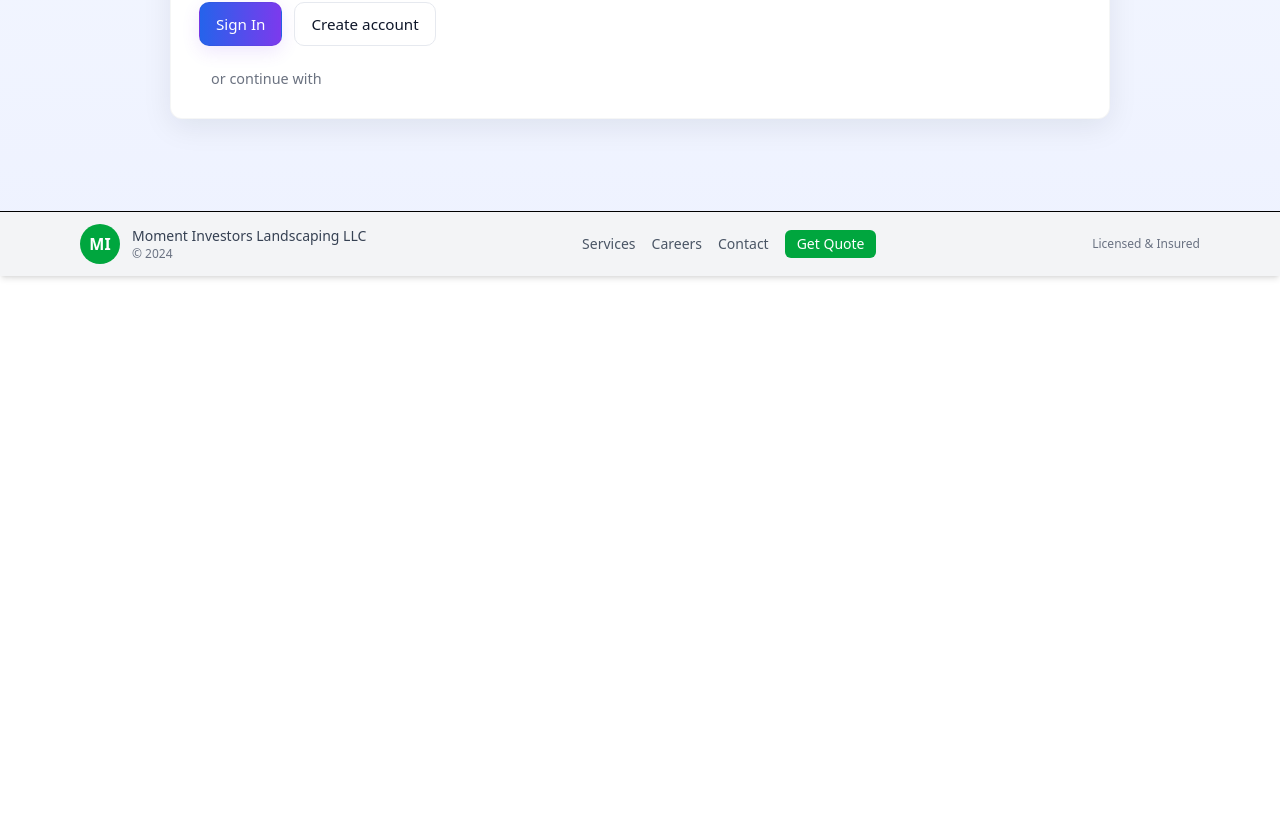
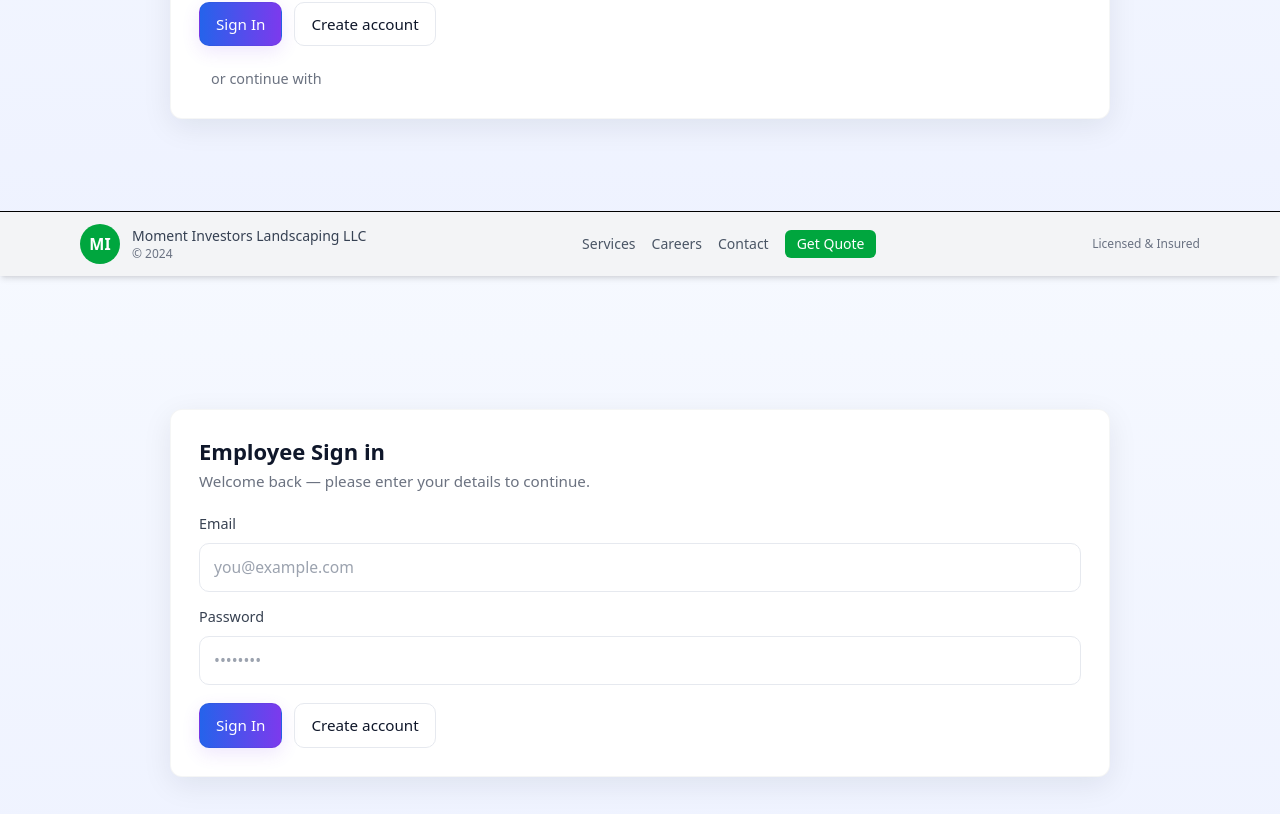
Before and after one commit to S-moman/capstone-project-landscaping-site, a React app in the folder frontend/: page /login in a window 1280 px wide. Shown: the part 524-1338 px from the top of the page. Before the commit the page ends 800 px from the top, so only its background shows below. Built offline with nearby package versions, Linux system fonts and the light colour scheme; no server answers; the HTML template or start-up script is replaced by a standard one.

Commit message:
employee login

```diff
--- /dev/null
+++ b/frontend/src/components/EmployeeLogin.jsx
@@ -0,0 +1,112 @@
+import { useState, useRef } from "react";
+import { BASE_URL, EMPLOYEE_URL } from "./App";
+import { useNavigate } from "react-router";
+import { Link } from "react-router";
+
+
+export default function EmployeeLogin({ setUser }) {
+  const [email, setEmail] = useState("");
+  const [password, setPassword] = useState("");
+   const navigate = useNavigate();
+  const emailRef = useRef(null);
+  const passwordRef = useRef(null);
+
+  async function handleLogin(e) {
+      e.preventDefault();
+      if (!email || !password) return postMessage("Please fill all the fields");
+      const user = {
+        email: emailRef.current.value,
+        password: passwordRef.current.value,
+      };
+      try {
+        const response = await fetch(`${BASE_URL}/login`, {
+          method: "POST",
+          body: JSON.stringify(user),
+          headers: {
+            "Content-Type": "application/json",
+          },
+        });
+        const userLoggedin = await response.json();
+        console.log(userLoggedin);
+        if (userLoggedin.email == user.email) {
+          setUser(userLoggedin);
+          navigate("/home");
+        } else {
+          return postMessage("Invalid credentials");
+        }
+      } catch (e) {
+        console.log(e.message);
+      }
+      setEmail("");
+      setPassword("");
+    }
+
+  return (
+    <>
+      <main className="login-page" aria-live="polite">
+        <div className="login-wrapper">
+          <div
+            className="login-card"
+            role="region"
+            aria-labelledby="login-title"
+          >
+            <div className="login-card-content">
+              <h2 id="login-title" className="login-title">
+                Employee Sign in
+              </h2>
+              <p className="login-sub">
+                Welcome back — please enter your details to continue.
+              </p>
+
+              <form onSubmit={handleLogin} className="login-form" noValidate>
+                <label className="form-group">
+                  <span className="form-label">Email</span>
+                  <input
+                    ref={emailRef}
+                    type="email"
+                    name="email"
+                    placeholder="you@example.com"
+                    onChange={(e) => setEmail(e.target.value)}
+                    value={email}
+                    required
+                    className="form-input"
+                    aria-required="true"
+                  />
+                </label>
+
+                <label className="form-group">
+                  <span className="form-label">Password</span>
+                  <input
+                    ref={passwordRef}
+                    type="password"
+                    name="password"
+                    placeholder="••••••••"
+                    onChange={(e) => setPassword(e.target.value)}
+                    value={password}
+                    required
+                    minLength={6}
+                    className="form-input"
+                    aria-required="true"
+                  />
+                </label>
+
+                <div className="form-actions">
+                  <button type="submit" className="btn btn-primary">
+                    Sign In
+                  </button>
+                  <Link
+                    to={"/getquote"}
+                    className="btn btn-ghost"
+                    aria-label="Create an account"
+                  >
+                    Create account
+                  </Link>
+                </div>
+              </form>
+            </div>
+          </div>
+        </div>
+      </main>
+    </>
+  );
+}
--- a/frontend/src/views/LogIn.jsx
+++ b/frontend/src/views/LogIn.jsx
@@ -112,7 +112,7 @@ export default function Login({ setUser }) {
           </div>
         </div>
       </main>
-      {/* <EmployeeLogin /> */}
+      <EmployeeLogin />
 
       <FooterNav />
 
```
